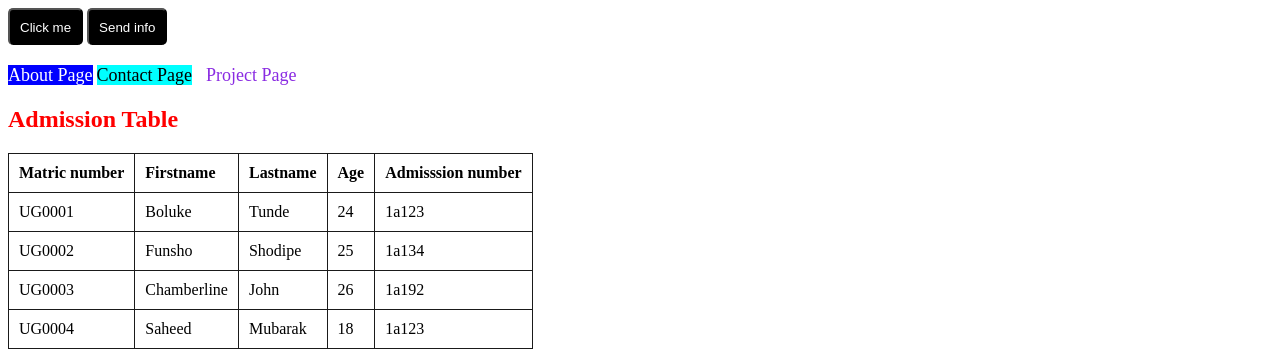
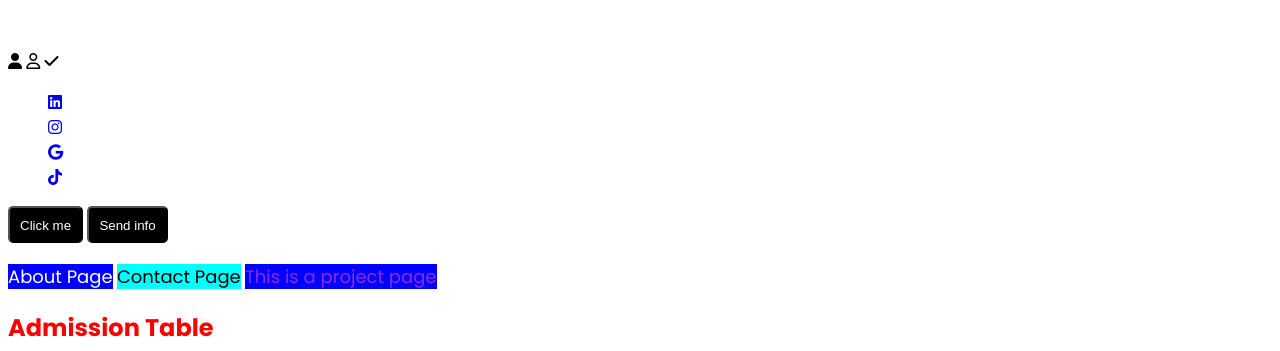
Before and after one commit to Muha-coder-dev/web-development-learning, a plain HTML site: page index.html in a window 1280 px wide. Shown: the top 351 px of the page. Drawn offline with Linux system fonts and the light colour scheme.

Commit message:
create icons, add fonts, and add additional pages to index.html

```diff
--- a/index.html
+++ b/index.html
@@ -1,6 +1,11 @@
 <!DOCTYPE html>
 <html lang="en">
   <head>
+    <link rel="stylesheet" href="https://cdnjs.cloudflare.com/ajax/libs/font-awesome/6.5.2/css/all.min.css">
+    <link
+      href="https://fonts.googleapis.com/css2?family=Poppins:ital,wght@0,100;0,200;0,300;0,400;0,500;0,600;0,700;0,800;0,900;1,100;1,200;1,300;1,400;1,500;1,600;1,700;1,800;1,900&display=swap"
+      rel="stylesheet"
+    />
     <meta charset="UTF-8" />
     <meta name="viewport" content="width=device-width, initial-scale=1.0" />
     <meta name="description" content="This is a product for web development" />
@@ -51,6 +56,21 @@
   </head>
   <body>
     <!-- This is comment in html -->
+    <br />
+    <!-- ICONS -->
+    <span class="fa-solid fa-user"></span>
+    <span class="fa-regular fa-user"> </span>
+    <span class="fa-solid fa-check"></span>
+   <!-- ICONS -->
+
+    <!-- Social Icons -->
+    <ul>
+      <li><a class="fa-brands fa-linkedin" href=https://web.facebook.com/?_rdc=1&_rdr target="_blank"></a></li>
+      <li><a class="fa-brands fa-instagram" href=https://web.facebook.com/?_rdc=1&_rdr target="_blank"></a></li>
+      <li><a class="fa-brands fa-google" href=https://web.facebook.com/?_rdc=1&_rdr target="_blank"></a></li>
+      <li><a class="fa-brands fa-tiktok" href=https://web.facebook.com/?_rdc=1&_rdr target="_blank"></a></li>
+    </ul>
+    <!-- Social Icons -->
 
     <!-- section -->
     <section>
@@ -71,10 +91,11 @@
       >Contact Page</a
     >
     <a
-      style= "color: blueviolet;font-size: 18px; padding: 10px; font-size: 18px"
+      style="color: blueviolet; font-size: 18px; font-size: 18px; background-color: blue;"
       href="./project.html"
-      >Project Page</a
+      >This is a project page</a
     >
+
     <!-- Link in HTML , Inline CSS -->
 
     <!--  HTML TABLE-->
@@ -217,7 +238,7 @@
         <option value="Belgium">Belgium</option>
       </select>
       <!-- select -->
-      <br>
+      <br />
       <button type="submit">Submit info</button>
       <button type="reset">Reset info</button>
     </form>
@@ -534,5 +555,6 @@
       <button>Send info</button>
     </section>
     <!-- section -->
+    <!-- Add -->
   </body>
 </html>
--- a/styles.css
+++ b/styles.css
@@ -3,15 +3,20 @@
 /* Using inline css: by using the <style> attribute inside HTML elements(single)*/
 /* Using the internal style: by using the <style> elements in the <head> section*/
 /* using the external style : by using a <link> element to link to an external CSS file*/
-section{
+body {
+  font-family: "Poppins", sans-serif;
+}
+section {
   margin-bottom: 20px;
 }
-button{
+button {
   padding: 10px;
   border-bottom: 10px;
   background-color: black;
   color: white;
   border-radius: 5px;
   cursor: pointer;
-
 }
+.fa-user{
+  margin-top: 20px;
+}
```
Lines whose indentation alone changed are shown as unchanged.
